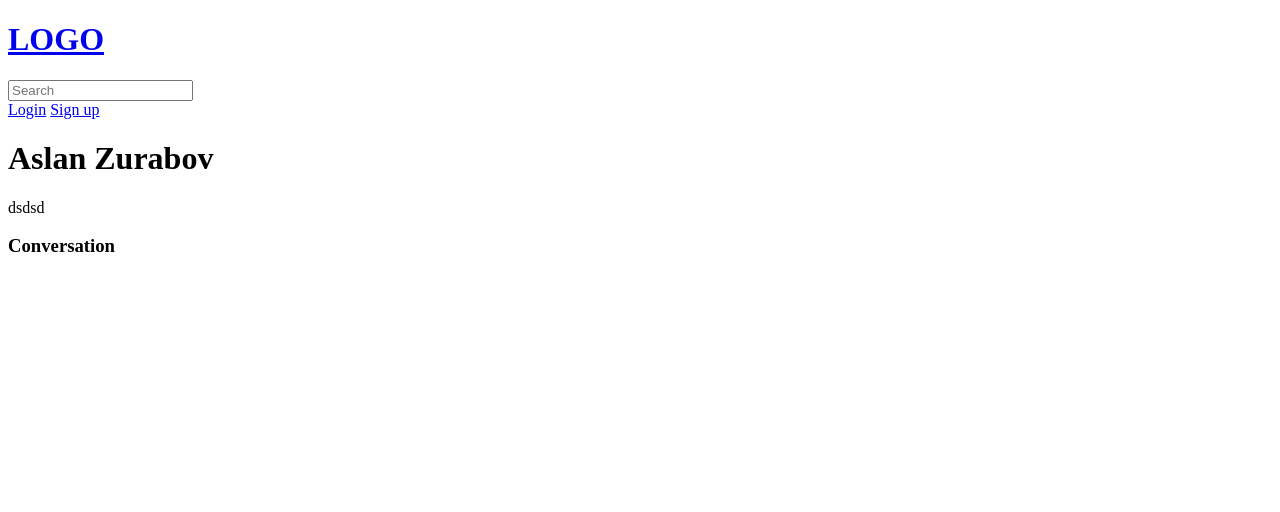
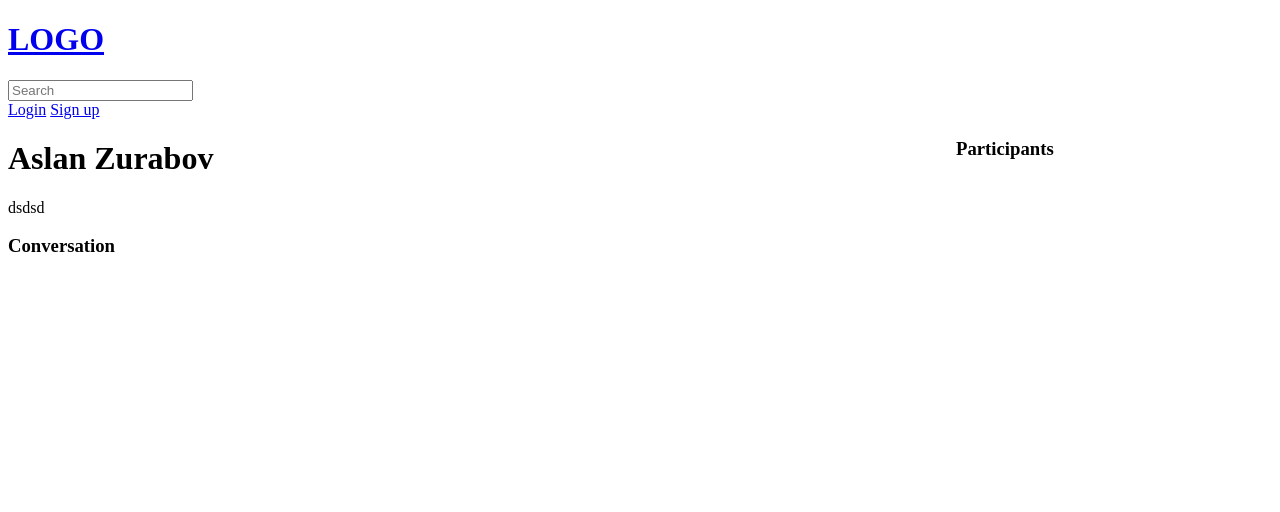
Before and after one commit to AslanZ-5/study_blog, a Django app: page /room/3/ in a window 1280 px wide. Shown: the top 512 px of the page. Run offline with Django 3.2, Linux system fonts and the light colour scheme; data comes from the database, SQL or seed files in the repository; both versions use the stored data as it was after the commit.

Commit message:
added participants in model room

```diff
--- a/base/templates/base/room.html
+++ b/base/templates/base/room.html
@@ -2,6 +2,14 @@
 {% block title %} Room Page {% endblock title%}
 
 {% block content%}
+<style>
+    .room-container{
+        display: grid;
+        grid-template-columns: 3fr 1fr;
+    }
+</style>
+<div class="room-container">
+    <div>
 <h1>{{ room.name }}</h1>
 <p>{{room.description}}</p>
 <div class="comment-wrapper">
@@ -26,4 +34,9 @@
     </form>
 </div>
 {% endif %}
+    </div>
+    <div>
+        <h3>Participants</h3>
+    </div>
+</div>
 {% endblock %}
```
Also changed, not shown: base/migrations/0003_alter_room_options.py (added), db.sqlite3.
